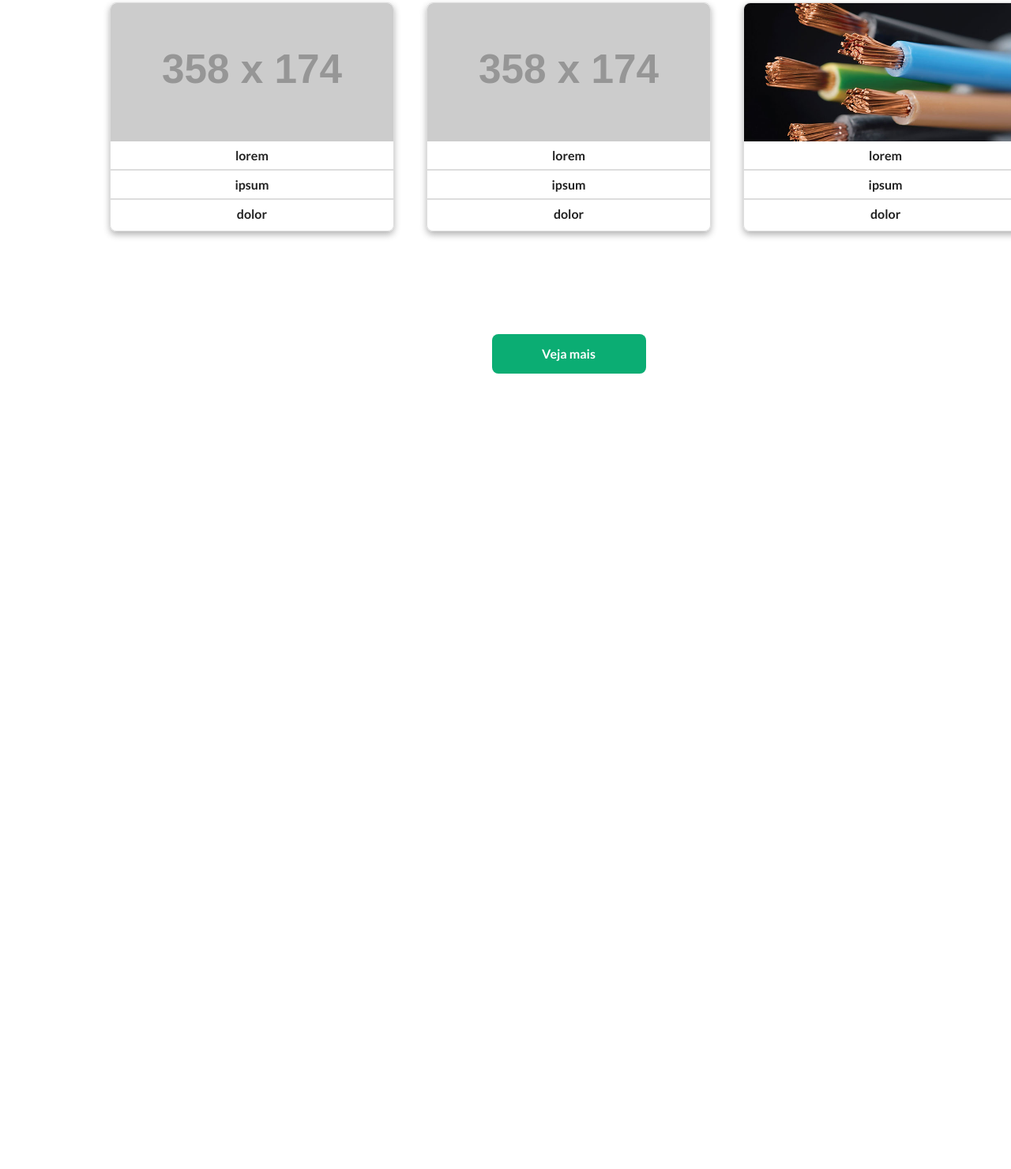
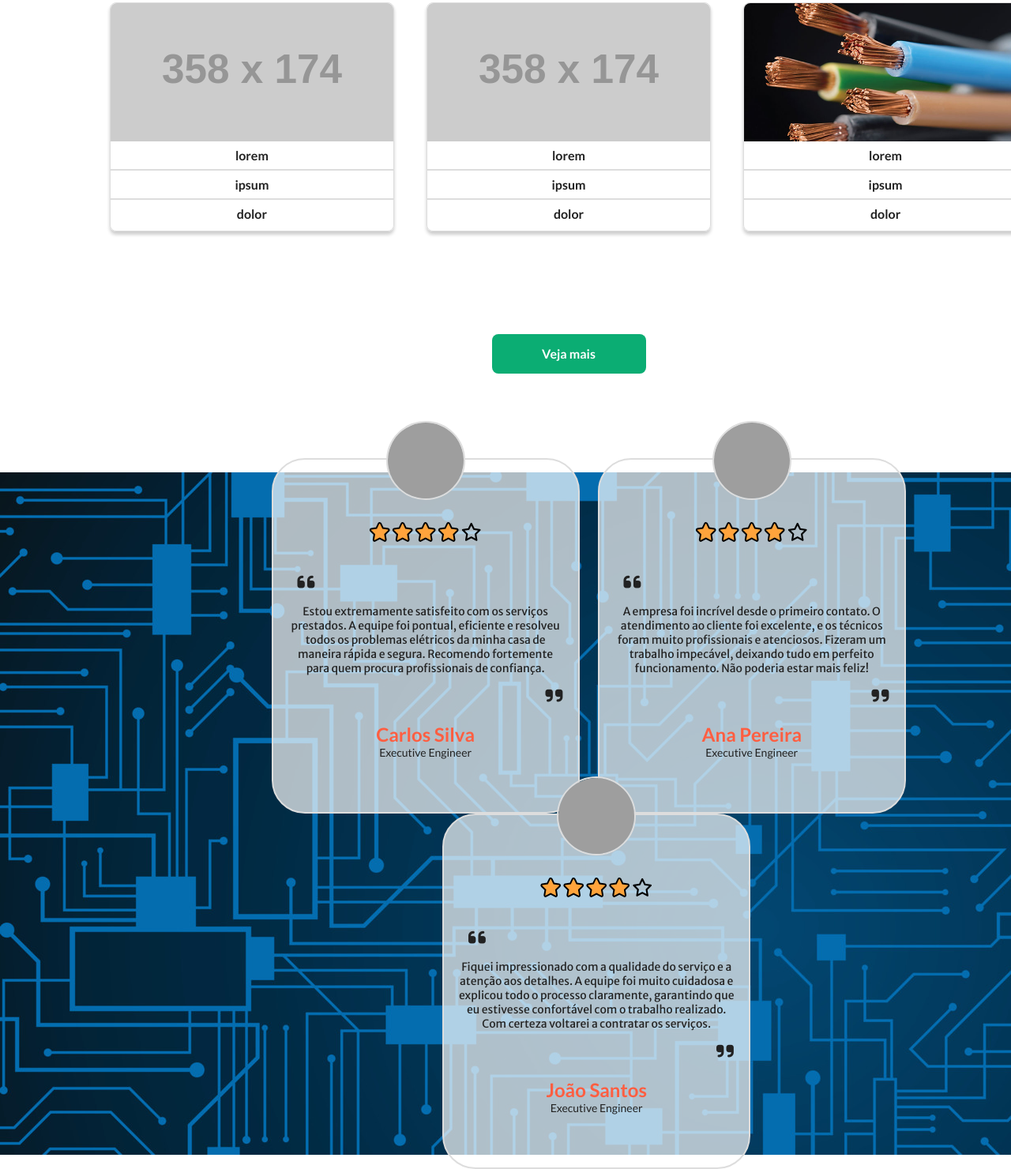
Before and after one commit to marina-barbosa/html-landingpage-electricalservices, a plain HTML site: page index.html in a window 1280 px wide. Shown: the part 2414-3894 px from the top of the page at 79% size. Before the commit the page ends 2912 px from the top, so only its background shows below. Drawn offline with nearby package versions, Linux system fonts and the light colour scheme; grey boxes are pictures that could not be loaded; placeholder pictures from the web are drawn by us.

Commit message:
add testimonials

```diff
--- a/index.html
+++ b/index.html
@@ -10,6 +10,7 @@
   <link rel="stylesheet" href="styles/home.css">
   <link rel="stylesheet" href="styles/about.css">
   <link rel="stylesheet" href="styles/services.css">
+  <link rel="stylesheet" href="styles/testimonials.css">
   <link rel="stylesheet" href="https://cdn.jsdelivr.net/npm/bootstrap-icons@1.9.1/font/bootstrap-icons.css">
   <link rel="stylesheet" href="https://cdnjs.cloudflare.com/ajax/libs/font-awesome/6.5.1/css/all.min.css" />
 </head>
@@ -203,6 +204,87 @@
         </div>
       </div>
     </section>
+
+    <section id="testimonials">
+      <div class="wrap">
+        <div class="centered">
+          <div class="card">
+            <div class="perfil">
+              <img src="https://mighty.tools/mockmind-api/content/human/42.jpg" alt="">
+            </div>
+            <div class="stars">
+              <i class="fa-solid fa-star"></i>
+              <i class="fa-solid fa-star"></i>
+              <i class="fa-solid fa-star"></i>
+              <i class="fa-solid fa-star"></i>
+              <i class="fa-regular fa-star"></i>
+            </div>
+            <div class="quotes">
+              <i class="fa-solid fa-quote-left"></i>
+            </div>
+            <p class="comment">Estou extremamente satisfeito com os serviços prestados. A equipe foi pontual, eficiente
+              e
+              resolveu todos
+              os problemas elétricos da minha casa de maneira rápida e segura. Recomendo fortemente para quem procura
+              profissionais de confiança.</p>
+            <div class="quotes">
+              <i class="fa-solid fa-quote-right"></i>
+            </div>
+            <p class="name">Carlos Silva</p>
+            <p class="occupation">Executive Engineer</p>
+          </div>
+          <div class="card">
+            <div class="perfil">
+              <img src="https://picsum.photos/id/64/4326/2884" alt="">
+            </div>
+            <div class="stars">
+              <i class="fa-solid fa-star"></i>
+              <i class="fa-solid fa-star"></i>
+              <i class="fa-solid fa-star"></i>
+              <i class="fa-solid fa-star"></i>
+              <i class="fa-regular fa-star"></i>
+            </div>
+            <div class="quotes">
+              <i class="fa-solid fa-quote-left"></i>
+            </div>
+            <p class="comment">A empresa foi incrível desde o primeiro contato. O atendimento ao cliente foi excelente,
+              e
+              os técnicos
+              foram muito profissionais e atenciosos. Fizeram um trabalho impecável, deixando tudo em perfeito
+              funcionamento. Não poderia estar mais feliz!</p>
+            <div class="quotes">
+              <i class="fa-solid fa-quote-right"></i>
+            </div>
+            <p class="name">Ana Pereira</p>
+            <p class="occupation">Executive Engineer</p>
+          </div>
+          <div class="card">
+            <div class="perfil">
+              <img src="https://mighty.tools/mockmind-api/content/human/57.jpg" alt="">
+            </div>
+            <div class="stars">
+              <i class="fa-solid fa-star"></i>
+              <i class="fa-solid fa-star"></i>
+              <i class="fa-solid fa-star"></i>
+              <i class="fa-solid fa-star"></i>
+              <i class="fa-regular fa-star"></i>
+            </div>
+            <div class="quotes">
+              <i class="fa-solid fa-quote-left"></i>
+            </div>
+            <p class="comment">Fiquei impressionado com a qualidade do serviço e a atenção aos detalhes. A equipe foi
+              muito cuidadosa e
+              explicou todo o processo claramente, garantindo que eu estivesse confortável com o trabalho realizado. Com
+              certeza voltarei a contratar os serviços.</p>
+            <div class="quotes">
+              <i class="fa-solid fa-quote-right"></i>
+            </div>
+            <p class="name">João Santos</p>
+            <p class="occupation">Executive Engineer</p>
+          </div>
+        </div>
+      </div>
+    </section>
   </main>
   <footer>
 
--- a/styles/services.css
+++ b/styles/services.css
@@ -17,7 +17,7 @@
   border: 1px solid var(--cinza);
   border-radius: 8px;
   display: inline-block;
-  box-shadow: 0 4px 8px rgba(0, 0, 0, 0.3);
+  box-shadow: 0 4px 4px rgba(0, 0, 0, 0.2);
   transition: 0.5s;
 }
 
@@ -60,6 +60,7 @@
 #services .btn {
   background-color: var(--verde);
   margin-top: 70px;
+  margin-bottom: 100px;
 }
 
 #services .btn:hover {
--- /dev/null
+++ b/styles/testimonials.css
@@ -0,0 +1,106 @@
+#testimonials {
+  background-image: url(../assets/img-testimonials-bg.jpg);
+  background-attachment: fixed;
+  /* background-position: center;
+  background-repeat: no-repeat;
+  background-size: cover; */
+  color: var(--preto);
+  position: relative;
+}
+
+#testimonials .wrap {
+  height: 864px;
+  text-align: center;
+}
+
+#testimonials .centered {
+  position: absolute;
+  top: 50%;
+  left: 18%;
+  transform: translate(0%, -50%);
+}
+
+#testimonials .card {
+  width: 390px;
+  height: 450px;
+  border-radius: 42px;
+  border: 2px solid var(--cinza);
+  text-align: center;
+  background-color: #ffffffaf;
+  display: inline-block;
+  position: relative;
+}
+
+#testimonials .card:nth-child(2) {
+  margin: 0 20px;
+}
+
+#testimonials .perfil {
+  border-radius: 50px;
+  width: 100px;
+  height: 100px;
+  overflow: hidden;
+  margin: 0 auto;
+  position: relative;
+  bottom: 11%;
+  border: 2px solid var(--cinza);
+}
+
+#testimonials .perfil img {
+  width: 100%;
+  height: 100%;
+  object-fit: cover;
+}
+
+#testimonials .stars {
+  width: 165px;
+  margin: 0 auto;
+  margin-top: -20px;
+  margin-bottom: 40px;
+}
+
+#testimonials .stars i {
+  font-size: 23px;
+  color: #ffa43c;
+  -webkit-text-stroke: 2px black;
+}
+
+#testimonials .stars i:nth-last-child(1) {
+  font-size: 23px;
+  color: #000;
+  -webkit-text-stroke: 0px black;
+}
+
+#testimonials .comment {
+  width: 350px;
+  font-size: 14px;
+  font-family: "Merriweather Sans", sans-serif;
+  text-align: center;
+  margin: 0 auto;
+  margin-top: 80px;
+  margin-bottom: 60px;
+}
+
+#testimonials .quotes i {
+  position: absolute;
+  font-size: 25px;
+}
+
+#testimonials .fa-quote-left {
+  left: 8%;
+}
+
+#testimonials .fa-quote-right {
+  right: 5%;
+  bottom: 30%;
+}
+
+#testimonials .name {
+  color: var(--laranja);
+  font-weight: bold;
+  font-size: 24px;
+}
+
+#testimonials .occupation {
+  font-size: 14px;
+}
```
Also changed, not shown: assets/img-testimonials-bg.jpg (added), styles/global.css (line endings or trailing spaces).
